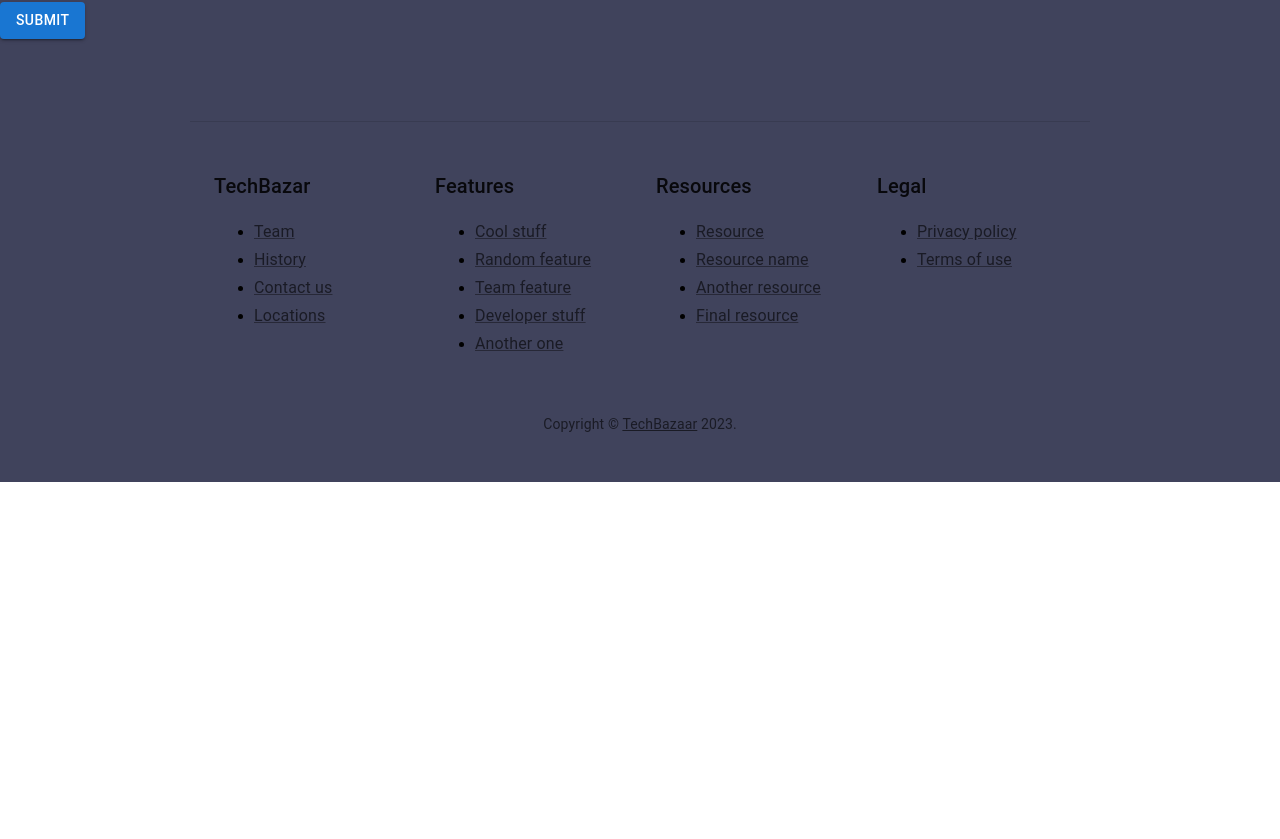
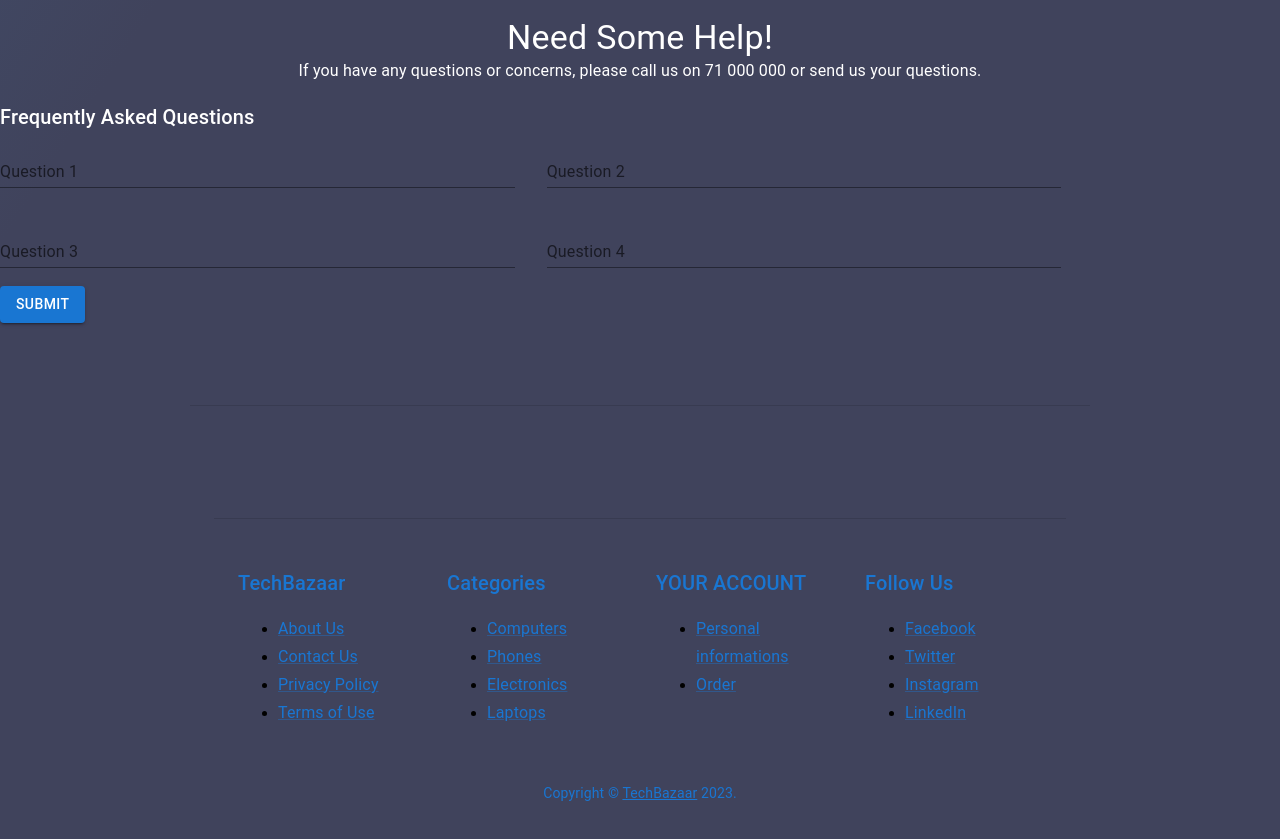
Before and after one commit to ikramby/BlissBazaar, a React (Create React App) app in the folder frontend/: page / in a window 1280 px wide. Shown: the part 4218-5057 px from the top of the page. Before the commit the page ends 4700 px from the top, so only its background shows below. Built offline with nearby package versions, Linux system fonts and the light colour scheme.

Commit message:
add footer

```diff
--- /dev/null
+++ b/frontend/src/pages/Footer.js
@@ -0,0 +1,94 @@
+import React from 'react';
+import { Container, Typography, Link, Grid } from '@mui/material';
+
+function Copyright(props) {
+  return (
+    <Typography variant="body2" color="primary" align="center" {...props}>
+      {'Copyright © '}
+      <Link color="inherit" href="https://techbazaar.com/">
+        TechBazaar
+      </Link>{' '}
+      {new Date().getFullYear()}
+      {'.'}
+    </Typography>
+  );
+}
+
+const footers = [
+  {
+    title: 'TechBazaar',
+    description: [
+      { label: 'About Us', url: '/AboutUs' },
+      { label: 'Contact Us', url: '/ContactUs' },
+      { label: 'Privacy Policy', url: '/PrivacyPolicy' },
+      { label: 'Terms of Use', url: '/TermsOfUse' },
+    ],
+  },
+  {
+    title: 'Categories',
+    description: [
+        { label: 'Computers', url: '/Computers' },
+        { label: 'Phones', url: '/Phones' },
+        { label: 'Electronics', url: '/Electronics' },
+        { label: 'Laptops', url: '/Laptops' },
+   //   'Computers', 'Phones', 'Electronics', 'Laptops', 'Tablets', 'Smartphones', 'Wearables'
+    ],
+  },
+  {
+    title: 'YOUR ACCOUNT',
+    description: [
+        { label: 'Personal informations', url: '/profile' },
+        { label: 'Order', url: '/Order' },
+       // { label: 'Toshiba', url: '/Toshiba' },
+       // { label: 'Samsung', url: '/Samsung' },
+    //  'Apple', 'HP', 'Toshiba', 'Samsung', 'Nokia', 'Logicom', 'and more...'
+    ],
+  },
+  {
+    title: 'Follow Us',
+
+    description: [
+        { label: 'Facebook', url: '/Facebook' },
+        { label: 'Twitter', url: '/Twitter' },
+        { label: 'Instagram', url: '/Instagram' },
+        { label: 'LinkedIn', url: '/LinkedIn' },
+      //  'Facebook', 'Twitter', 'Instagram', 'LinkedIn'
+    ],
+  },
+];
+
+const Footer = () => {
+  return (
+    <Container
+      maxWidth="md"
+      component="footer"
+      sx={{
+        borderTop: (theme) => `1px solid ${theme.palette.divider}`,
+        mt: 8,
+        py: [3, 6],
+      }}
+    >
+      <Grid container spacing={4} justifyContent="space-evenly">
+        {footers.map((footer) => (
+          <Grid item xs={6} sm={3} key={footer.title}>
+            <Typography variant="h6" color="primary" gutterBottom>
+              {footer.title}
+            </Typography>
+            <ul>
+              {footer.description.map((item, index) => (
+                <li key={index}>
+                  <Link href={item.url} variant="subtitle1" color="primary">
+                    {item.label}
+                  </Link>
+                </li>
+              ))}
+            </ul>
+          </Grid>
+        ))}
+      </Grid>
+      <Copyright sx={{ mt: 5 }} />
+    </Container>
+  );
+};
+
+export default Footer;
--- a/frontend/src/pages/HomePage.js
+++ b/frontend/src/pages/HomePage.js
@@ -15,7 +15,7 @@ import Container from '@mui/material/Container';
 import Card from '@mui/material/Card';
 import CardContent from '@mui/material/CardContent';
 import CardActions from '@mui/material/CardActions';
-
+import Footer from './Footer';
 
 const mainFeaturedPost = {
   title: ' Welcome to TechBazaar, your ultimate destination for cutting-edge technology! ',
@@ -42,43 +42,6 @@ const StyledButton = styled(Button)({
   margin: theme => theme.spacing(1),
 });
 
-function Copyright(props) {
-  return (
-    <Typography variant="body2" color="text.secondary" align="center" {...props}>
-      {'Copyright © '}
-      <Link color="inherit" href="https://mui.com/">
-       TechBazaar
-      </Link>{' '}
-      {new Date().getFullYear()}
-      {'.'}
-    </Typography>
-  );
-}
-
-const footers = [
-  {
-    title: 'TechBazar',
-    description: ['Team', 'History', 'Contact us', 'Locations'],
-  },
-  {
-    title: 'Features',
-    description: [
-      'Cool stuff',
-      'Random feature',
-      'Team feature',
-      'Developer stuff',
-      'Another one',
-    ],
-  },
-  {
-    title: 'Resources',
-    description: ['Resource', 'Resource name', 'Another resource', 'Final resource'],
-  },
-  {
-    title: 'Legal',
-    description: ['Privacy policy', 'Terms of use'],
-  },
-];
 const cardMediaImages = [
   'https://www.apple.com/v/ipad-10.9/c/images/overview/hero/hero__ecv967jz1y82_large_2x.jpg',
   'https://www.hp.com/content/dam/sites/worldwide/homepage/images/Mask-Group-279@2x.png',
@@ -171,6 +134,8 @@ const HomePage = () => {
 
           </div>
         </Grid>
+
+
         <Grid item xs={12}>
 
         <div className="section section-right" >
@@ -314,10 +279,27 @@ const HomePage = () => {
           </Grid>
         </Container>
 
-      {/* Footer */}
+
 
           </div>
         </Grid>
+        <Grid item xs={12}>
+          <div style={{ marginTop: "50px", textAlign: "center" }}>
+            <StyledTypography variant="h4" component="h4">
+            Order your computer hardware at competitive prices at TechBazaar!             </StyledTypography>
+            <StyledTypography variant="body1" component="p">
+            TechBazaar is your trusted partner for all your computer hardware needs in Tunisia. Since 2008, we have offered our customers, whether professionals or individuals, a wide range of IT items, including laptops, desktop PCs, tablets, printers, accessories such as screens, keyboards , mice, headsets and cables.
+
+As representatives of major brands, we guarantee competitive prices on the market, accompanied by quality after-sales service. We are proud to offer you personalized advice to help you make the best choice. In addition, we are committed to providing free delivery throughout Tunisia.
+
+At TechBazaar, we simplify your online shopping experience. You can place an order and benefit from advantageous discounts directly on our merchant site. Thanks to our professional logistics partners, you benefit from free home delivery, with cash on delivery.
+
+Trust TechBazaar for all your computer hardware needs. We do everything we can to offer you an easy online shopping experience, with the best prices on the market and fast and efficient after-sales service.
+            </StyledTypography>
+
+          </div>
+        </Grid>
+
         <Grid item xs={12}>
           <div style={{ marginTop: "50px", textAlign: "center" }}>
             <StyledTypography variant="h4" component="h4">
@@ -389,6 +371,9 @@ const HomePage = () => {
 
     </React.Fragment><br></br>
 
+
+
+
      {/* Footer */}
 
      <Container
@@ -400,25 +385,8 @@ const HomePage = () => {
           py: [3, 6],
         }}
       >
-        <Grid container spacing={4} justifyContent="space-evenly">
-          {footers.map((footer) => (
-            <Grid item xs={6} sm={3} key={footer.title}>
-              <Typography variant="h6" color="text.primary" gutterBottom>
-                {footer.title}
-              </Typography>
-              <ul>
-                {footer.description.map((item) => (
-                  <li key={item}>
-                    <Link href="#" variant="subtitle1" color="text.secondary">
-                      {item}
-                    </Link>
-                  </li>
-                ))}
-              </ul>
-            </Grid>
-          ))}
-        </Grid>
-        <Copyright sx={{ mt: 5 }} />
+        <Footer />
+
       </Container>
 
 
```
